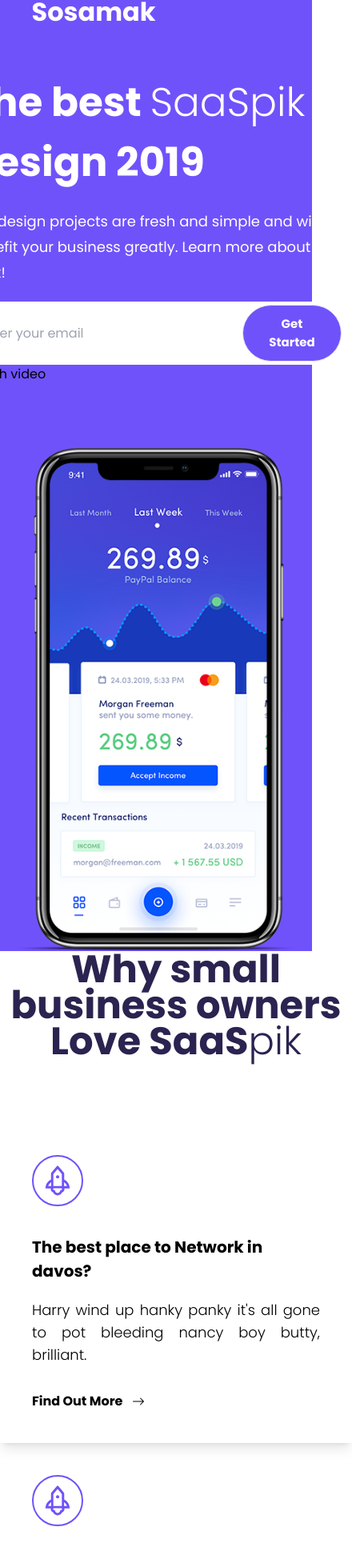
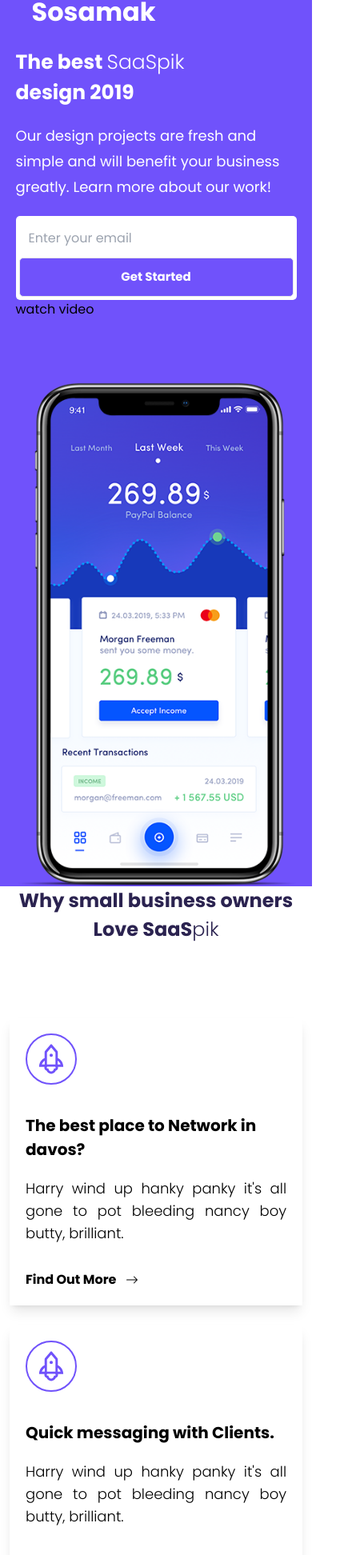
Before and after one commit to alic-xc/saas-ui, a React (Create React App) app: page / in a window 390 px wide. Shown: the part 29-1973 px from the top of the page at 80% size, 440 px wide, since content can reach past the window. Built offline with nearby package versions, Linux system fonts and the light colour scheme.

Commit message:
Fix: ui bug:

```diff
--- a/src/landing/Header.jsx
+++ b/src/landing/Header.jsx
@@ -1,7 +1,11 @@
 const Header = () => {
     return (
-        <header className="sticky top-0 flex justify-between p-5">
+
+        <header className="grid grid-cols-12 p-5">
+            <div className="col-span-4 sm:col-span-12 xs:col-span-12">
                 <h1 className="text-[32px] font-bold text-white">Sosamak</h1>
+            </div>
+            <div className="col-span-8 sm:col-span-12 xs:col-span-12">
                 <nav className="hidden md:flex lg:flex justify-end place-items-center ">
                     <a className="text-[15px] font-bold text-white mr-7" href="https://google.com">Home</a>
                     <a className="text-[15px] font-bold text-white mr-7" href="https://google.com">About Us</a>
@@ -10,6 +14,8 @@
                     <a className="text-[15px] font-bold text-white mr-7" href="https://google.com">Contact</a>
                     <button className="border-2 bg-[#7d6ec4] p-3 px-7 text-[15px] font-bold rounded-full text-white">Try For Free</button>
                 </nav>
+            </div>
+
         </header>
     )
 }
--- a/src/landing/Section.jsx
+++ b/src/landing/Section.jsx
@@ -4,23 +4,23 @@
 
 const FirstSection = () => {
     return (
-        <section className='grid grid-cols-12 gap-x-10 bg-white lg:px-[15%] md:px-[5%]'>
+        <section className='grid grid-cols-12  bg-white lg:px-[15%] md:px-[5%]'>
             <div className='col-span-12 mb-20'>
-                <p className="text-center text-[#2b2350] text-[48px] leading-[45px] font-bold">Why small business owners<br/> Love SaaS<span className="font-light">pik</span></p>
+                <p className="text-center text-[#2b2350] text-[48px] sm:text-[24px] xs:text-[24px] font-bold">Why small business owners<br className='hidden lg:block md:block' /> Love SaaS<span className="font-light">pik</span></p>
             </div>
-            <section className="col-span-4 sm:col-span-12 xs:col-span-12 flex flex-col shadow-lg p-10">
+            <section className="col-span-4 sm:col-span-12 xs:col-span-12 flex flex-col shadow-lg p-5 m-3">
                 <AiOutlineRocket className='text-[#7052fb] text-[48px] border-2 border-[#7052fb] rounded-full w-16 h-16 p-2'  />
                 <h2 className="text-[20px] mt-9 font-bold hover:text-[#7052fb] hover:cursor-pointer">The best place to Network in davos?</h2>
                 <p className="text-justify mt-5 mb-8 text-[18px] leading-7 font-light">Harry wind up hanky panky it's all gone to pot bleeding nancy boy butty, brilliant.</p>
                 <button href="#" className="font-semibold flex justify-start place-items-center hover:text-[#7052fb]"><span className='mr-3'>Find Out More</span> <BsArrowRight /></button>
             </section>
-            <section className="col-span-4 sm:col-span-12 xs:col-span-12 flex flex-col shadow-lg p-10">
+            <section className="col-span-4 sm:col-span-12 xs:col-span-12 flex flex-col shadow-lg p-5 m-3">
                 <AiOutlineRocket className='text-[#7052fb] text-[48px] border-2 border-[#7052fb] rounded-full w-16 h-16 p-2'  />
                 <h2 className="text-[20px] mt-9 font-bold hover:text-[#7052fb] hover:cursor-pointer">Quick messaging with Clients.</h2>
                 <p className="text-justify mt-5 mb-8 text-[18px] leading-7 font-light">Harry wind up hanky panky it's all gone to pot bleeding nancy boy butty, brilliant.</p>
                 <button className="font-semibold flex justify-start place-items-center hover:text-[#7052fb]"><span className='mr-3'>Find Out More</span> <BsArrowRight /></button>
             </section>
-            <section className="col-span-4 sm:col-span-12 xs:col-span-12 flex flex-col shadow-lg p-10">
+            <section className="col-span-4 sm:col-span-12 xs:col-span-12 flex flex-col shadow-lg p-5 m-3">
                 <AiOutlineRocket className='text-[#7052fb] text-[48px] border-2 border-[#7052fb] rounded-full w-16 h-16 p-2'  />
                 <h2 className="text-[20px] mt-9 font-bold hover:text-[#7052fb] hover:cursor-pointer">Super clean user Interface for easier use.</h2>
                 <p className="text-justify mt-5 mb-8 text-[18px] leading-7 font-light">Harry wind up hanky panky it's all gone to pot bleeding nancy boy butty, brilliant.</p>
@@ -32,14 +32,14 @@
 
 const SecondSection = () => {
     return (
-        <section className='grid grid-cols-12 gap-x-10 bg-[#faf9ff] lg:px-[15%] md:px-[5%]'>
+        <section className='grid grid-cols-12 bg-[#faf9ff] lg:px-[15%] md:px-[5%] pt-20'>
             <section className='col-span-12 mb-20'>
-                <p className="text-center text-[#2b2350] text-[45px] sm:text-[30px] leading-[50px] font-bold">Use your android or ios device <br className='hidden lg:block md:block'/>to manage everything.</p>
+                <p className="text-center text-[#2b2350] text-[45px] sm:text-[24px] xs:text-[24px] leading-[50px] font-bold">Use your android or ios device <br className='hidden lg:block md:block'/>to manage everything.</p>
             </section>
             <section className='col-span-5 sm:col-span-12 xs:col-span-12 flex justify-center place-items-center'>
                 <img alt="saas" src={require('../assets/images/tablet.png')}  className='w-[400px]' />
             </section>
-            <section className='col-span-7 sm:col-span-12 xs:col-span-12  flex justify-start place-items-center'>
+            <section className='col-span-7 sm:col-span-12 xs:col-span-12 sm:p-10 xs:p-10 flex justify-start place-items-center'>
                 <div className=''>
                     <div className='flex place-items-center mb-8 sm:mt-10 xs:mt-10'>
                         <div className='shadow-lg p-5 rounded-[10px] mr-8'>
@@ -73,7 +73,7 @@
 
 const ThirdSection = () => {
     return (
-        <section className='grid grid-cols-12 gap-x-10 bg-[#fff] lg:px-[15%] md:px-[5%]'>
+        <section className='grid grid-cols-12 bg-[#fff] lg:px-[15%] md:px-[5%]'>
             <div className='lg:col-span-6 md:col-span-6 col-span-12 flex flex-col place-content-center '>
                 <div className='lg:pr-20 md:pr-20'>
                     <h2 className='text-[28px] font-bold leading-[40px] text-[#2b2350] '>Super clean user <br/> interface for easier use.</h2>
@@ -99,13 +99,13 @@
 
 const FourthSection = () => {
     return (
-        <section className='grid grid-cols-12 gap-x-10 bg-[#fff] lg:px-[15%] md:px-[5%]'>
+        <section className='grid grid-cols-12 bg-[#fff] lg:px-[15%] md:px-[5%]'>
             <div className='lg:col-span-7 md:col-span-7 col-span-12  relative h-auto'>
                 <img alt="saas" src={require("../assets/images/29.png")} className="mx-auto"/>
                 <img alt="saas" src={require("../assets/images/28.png")} className="absolute top-1/2"/>
             </div>
             <div className='lg:col-span-5 md:col-span-5 col-span-12 sm:mt-20 xs:mt-20 flex flex-col place-content-center'>
-                <div className='pr-20'>
+                <div className='p-20'>
                     <h2 className='text-[28px] text-[#2b2350] font-bold leading-[40px]'>Super clean user <br/> interface for easier use.</h2>
                     <p className='text-[16px] py-5 leading-7 text-justify'>Lost the plot cracking goal give us a bell is bog horse play knackered lemon squeezy, cup of char cack bleeder matie boy he lost his bottle.!</p>
                     <ul>
@@ -123,8 +123,8 @@
 
 const FifthSection = () => {
     return (
-        <section className='grid grid-cols-12 gap-x-10 bg-[#6610f2] lg:px-[15%] md:px-[5%]'>
-            <div className='col-span-12 flex sm:flex-col xs:flex-col lg:justify-between md:justify-between lg:place-items-center md:place-items-center '>
+        <section className='grid grid-cols-12 bg-[#6610f2] lg:px-[15%] md:px-[5%]'>
+            <div className='col-span-12 p-20 flex sm:flex-col xs:flex-col lg:justify-between md:justify-between lg:place-items-center md:place-items-center '>
                 <div>
                     <h1 className="text-[54px] sm:text-[40px] xs:text-[40px] text-white leading-[72px] sm:leading-[52px] xs:leading-[52px] font-bold">Start managing your <br className="hidden lg:block md:block"/>SaaSpik. bettet</h1>
                     <p className='text-white my-10'>try any products free for 30 days</p>
@@ -141,7 +141,7 @@
 
 const SixthSection = () => {
     return (
-        <section className='grid grid-cols-12 gap-x-10 bg-[#fff] lg:px-[15%] md:px-[5%]'>
+        <section className='grid grid-cols-12 bg-[#fff] lg:px-[15%] md:px-[5%]'>
 
             <div className='lg:col-span-5 md:col-span-5 col-span-12 sm:mt-20 xs:mt-20 flex flex-col place-content-center'>
                 <div className='pr-20'>
@@ -165,7 +165,7 @@
 
 const SeventhSection = () => {
     return (
-        <section className='grid grid-cols-12 gap-x-10 bg-[#fff] lg:px-[15%] md:px-[5%]'>
+        <section className='grid grid-cols-12 bg-[#fff] lg:px-[15%] md:px-[5%]'>
             <div className='col-span-12 mb-20'>
                 <h1 className='text-center text-[#2b2350] text-[32px] sm:text-[30px] font-bold'>Saw likeness from years bring <br/>fifth from, and every life.</h1>
             </div>
--- a/src/landing/Slider.jsx
+++ b/src/landing/Slider.jsx
@@ -1,22 +1,22 @@
 
 const Slider = () => {
     return (
-        <section className='flex place-items-center mt-8 lg:flex-row md:flex-row flex-col'>
-            <div className='lg:basis-1/2 md:basis-1/2  basis-[100%]'>
-                <h1 className="text-[50px] font-bold text-white">The best <span className='font-light'>SaaSpik</span><br/> design 2019</h1>
+        <section className='grid grid-cols-12'>
+            <div className='col-span-6 sm:col-span-12 xs:col-span-12'>
+                <h1 className="text-[50px] sm:text-[25px] xs:text-[25px] font-bold text-white">The best <span className='font-light'>SaaSpik</span><br/> design 2019</h1>
                 <p className='text-[18px] text-white my-5 leading-8'>
                     Our design projects are fresh and simple and will benefit your business greatly. Learn more about our work!
                 </p>
-                <div className='bg-white overflow-hidden flex py-1 px-1 rounded-full'>
+                <div className='bg-white overflow-hidden xs:flex-col flex py-1 px-1 rounded-full xs:rounded-[5px]'>
                     <input type="text" className='p-3 outline-none flex-1' placeholder="Enter your email" />
-                    <button className='border px-8 bg-[#7052fb] text-white py-3 rounded-full text-[15px] font-semibold'>Get Started</button>
+                    <button className='border px-8 bg-[#7052fb] text-white py-3 rounded-full  xs:rounded-[5px] text-[15px] font-semibold'>Get Started</button>
                 </div>
                 <div>
                     <span></span>
                     <span>watch video</span>
                 </div>
             </div>
-            <div className='lg:basis-1/2 md:basis-1/2 basis-[100%] flex justify-end sm:justify-start mt-20'>
+            <div className='col-span-6 sm:col-span-12 xs:col-span-12 flex justify-end sm:justify-start mt-20'>
                 <img alt="saas" src={require('../assets/images/mobile.png')} className="w-[350px]" />
             </div>
         </section>
--- a/src/landing/components/BaseLayout.jsx
+++ b/src/landing/components/BaseLayout.jsx
@@ -2,7 +2,7 @@
 
 const BaseLayout = ({children}) => {
   return (
-    <div className='bg-white'>
+    <div className='bg-white flex flex-col  w-full'>
         {children}
     </div>
 
```
Also changed, not shown: src/App.js (line endings or trailing spaces), src/index.css (line endings or trailing spaces). Lines whose indentation alone changed are shown as unchanged.
